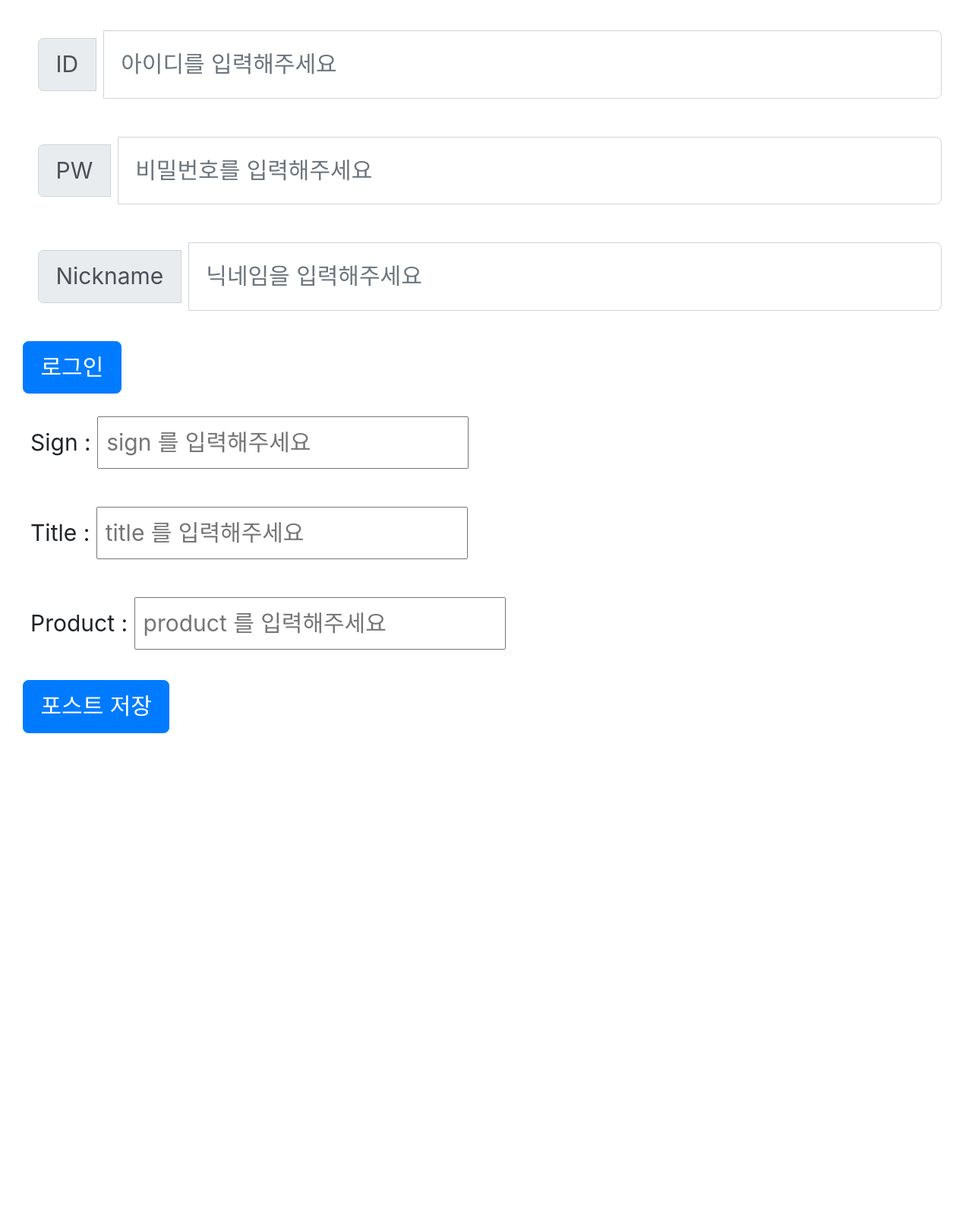
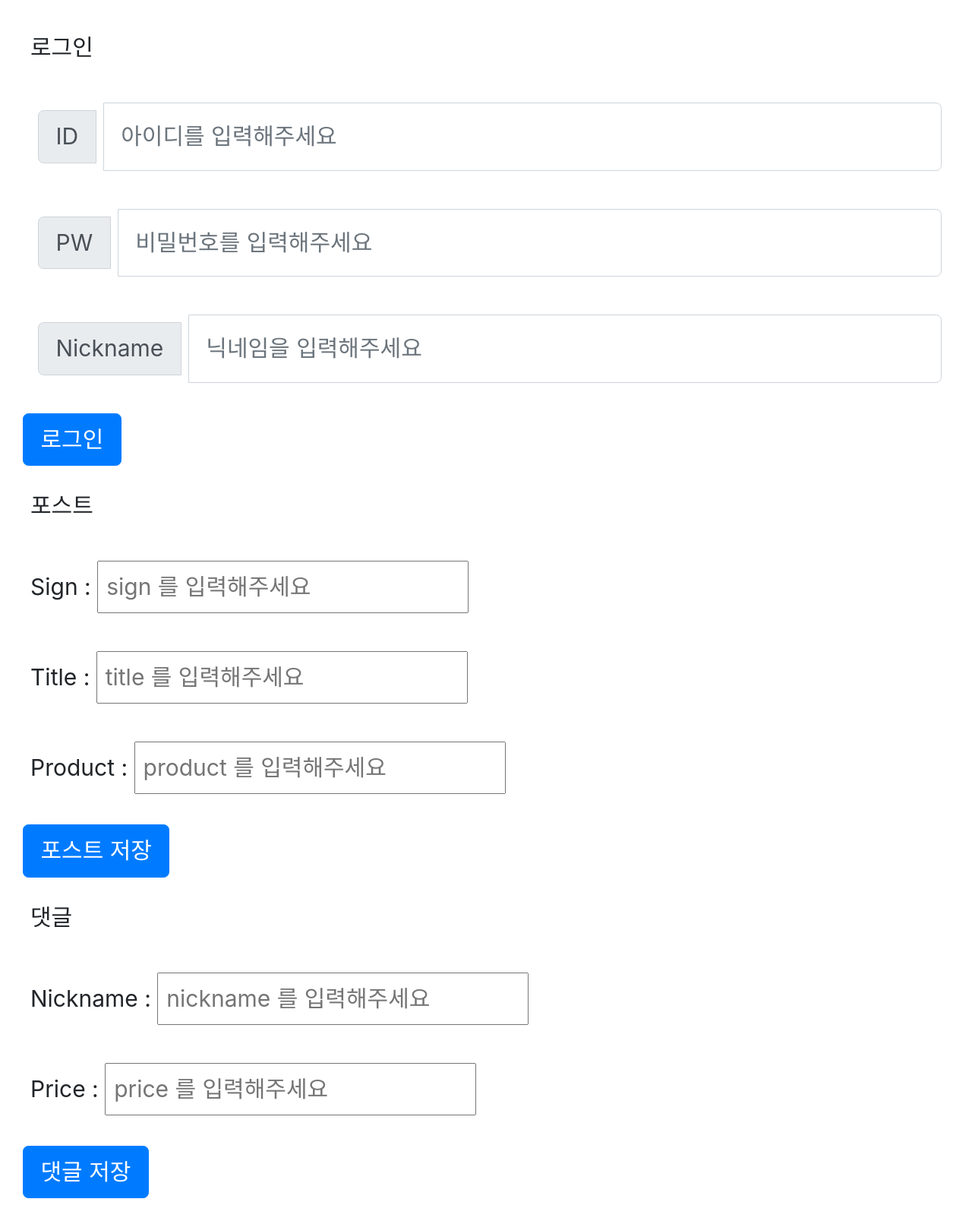
Before and after one commit to goo314/2021-Sparta-auctionAvocado-web, a Python web app: template triedAVOCADO_api/templates/test_index.html in a window 1280 px wide. Shown: the whole page at 76% size. Before the commit the page ends 965 px from the top, so only its background shows below. Run offline with Jinja, Linux system fonts and the light colour scheme; the template is opened without the code that fills it, so the values that code supplies are empty; some libraries are stand-ins or nearby versions.

Commit message:
Update test_index.html, test_comment.py

```diff
--- a/triedAVOCADO_api/templates/test_index.html
+++ b/triedAVOCADO_api/templates/test_index.html
@@ -92,6 +92,26 @@
             })
         }
 
+        function comment() {
+            let nickname = $('#comment_nickname').val();
+            let price = $("#price").val();
+
+            $.ajax({
+                type: "POST",
+                url: "/api/comment",
+                data: {nickname_give: nickname, price_give: price},
+                success: function (response) { // 성공하면
+                    if (response["result"] == "success") {
+                        alert("댓글 포스팅 성공!");
+                        // 3. 성공 시 페이지 새로고침하기
+                        window.location.reload();
+                    } else {
+                        alert("서버 오류!");
+                    }
+                }
+            })
+        }
+
 
     </script>
 </head>
@@ -99,6 +119,7 @@
 
 <body>
 <div>
+    <p> 로그인 </p>
     <!-- ID -->
     <div class="input-group mb-3">
         <div class="input-group-prepend">
@@ -127,6 +148,7 @@
 </div>
 
 <div>
+    <p> 포스트 </p>
     <!-- Sign -->
     <p>
         Sign : <input type="text" id="sign" placeholder="sign 를 입력해주세요" aria-label="id"
@@ -145,6 +167,20 @@
     <button class="btn btn-primary sign-in" onclick="post()">포스트 저장</button>
 </div>
 
+<div>
+    <p> 댓글</p>
+    <!-- Nickname -->
+    <p>
+        Nickname : <input type="text" id="comment_nickname" placeholder="nickname 를 입력해주세요" aria-label="id"
+                      aria-describedby="id">
+    </p>
+    <!-- Price -->
+    <p>
+        Price : <input type="text" id="price" placeholder="price 를 입력해주세요" aria-label="id"
+                       aria-describedby="id">
+    </p>
+    <button class="btn btn-primary sign-in" onclick="comment()">댓글 저장</button>
+</div>
 
 
 
```
Also changed, not shown: triedAVOCADO_api/test_comment.py (+7 -11 lines), triedAVOCADO_api/test_api.py (added).
